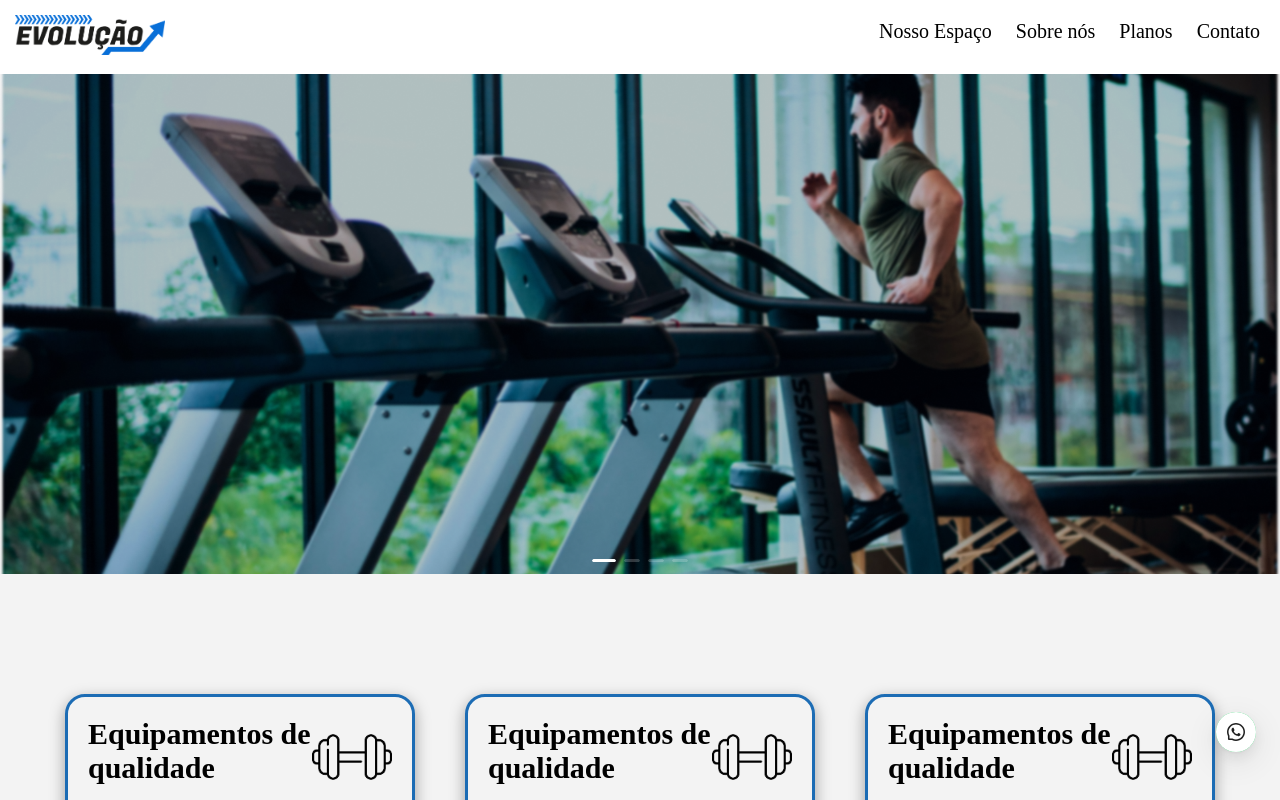
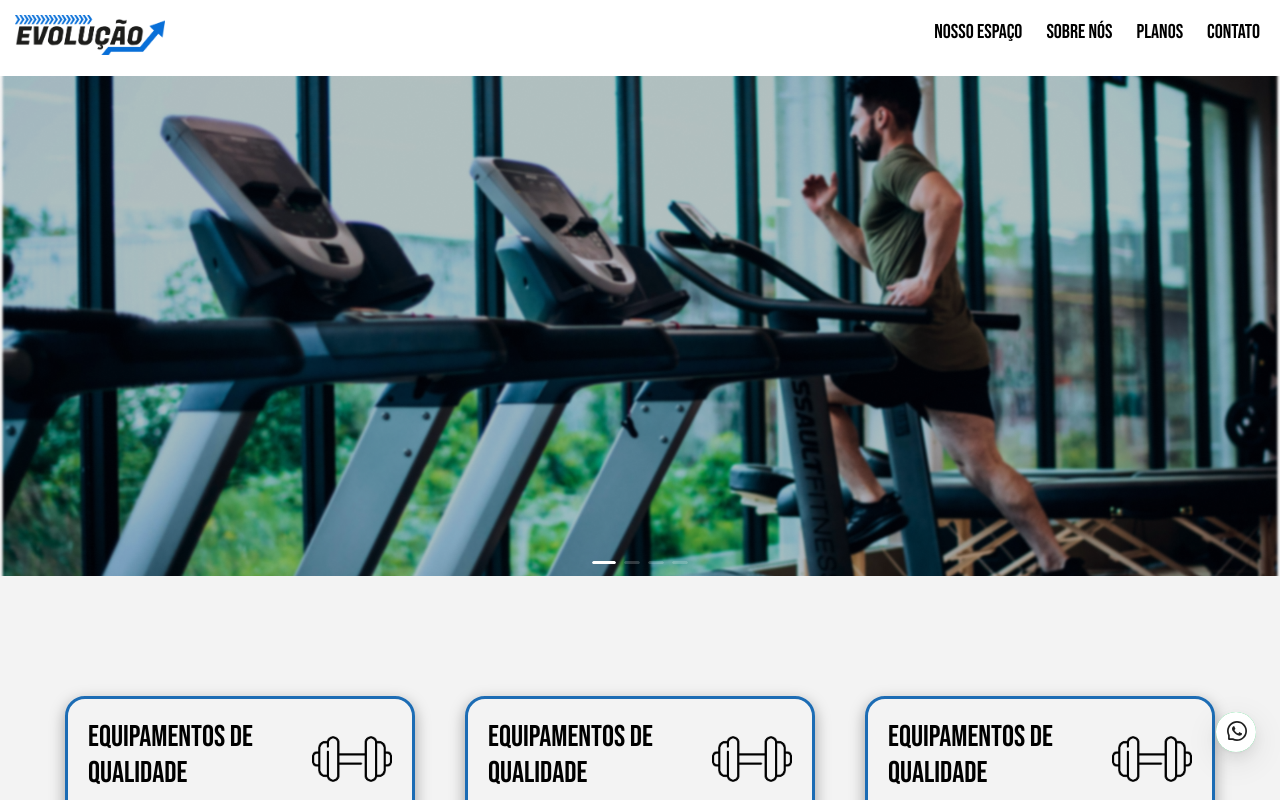
Before and after one commit to SamIamarino/Academia-Evolucao-Project, a React (Vite) app in the folder academia-evolucao/: page / in a window 1280 px wide. Shown: the top 800 px of the page. Built offline with nearby package versions, Linux system fonts and the light colour scheme.

Commit message:
fix: colocando as fontes no lugar arquivo certo

```diff
--- a/academia-evolucao/src/index.css
+++ b/academia-evolucao/src/index.css
@@ -8,7 +8,15 @@
     box-sizing: border-box;
     text-decoration: none;
     scroll-behavior: smooth;
+
+    font-family: "Bebas Neue", sans-serif;
+    font-weight: 400;
+    font-style: normal;
+    font-size: 20px;
 }
+
+
+
 body{
     background-color: rgba(235, 235, 235, 0.568);
 }
```
